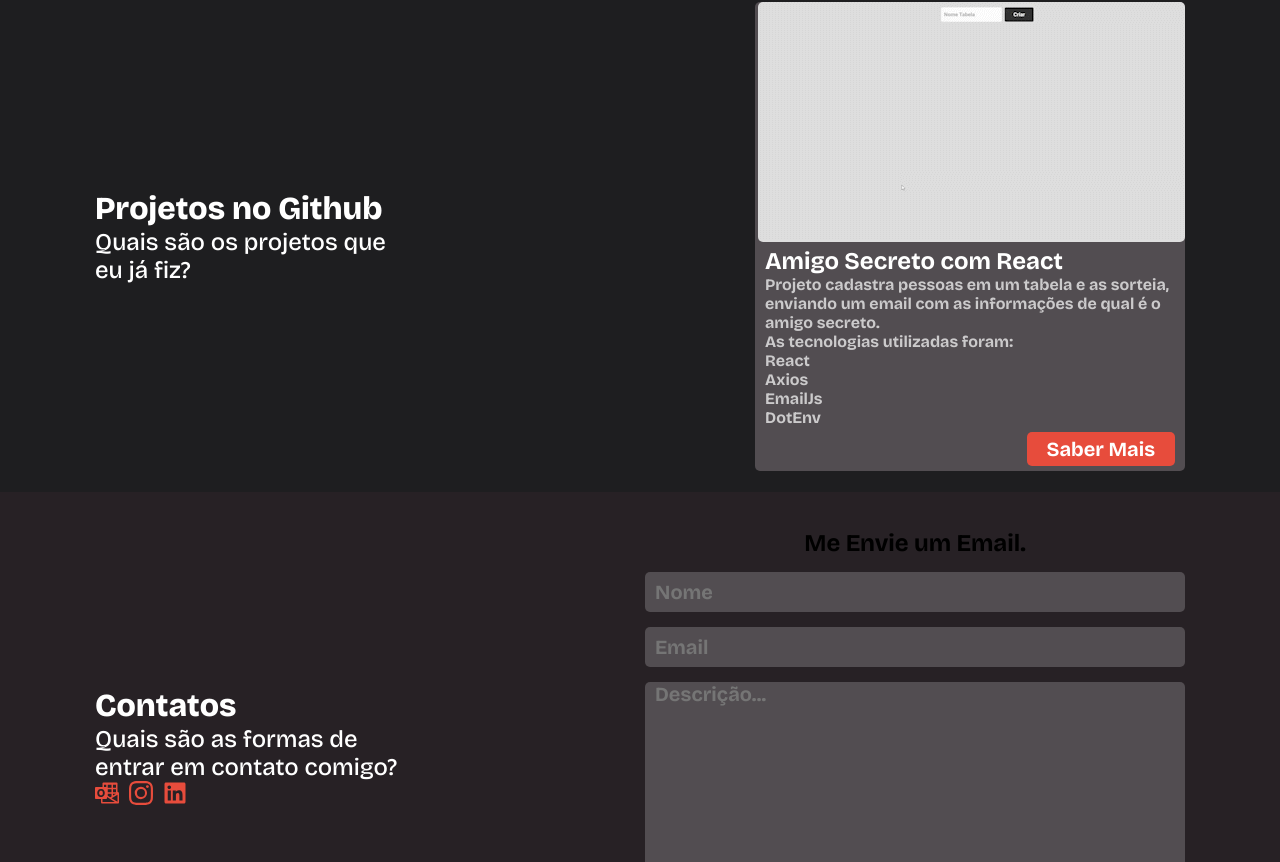
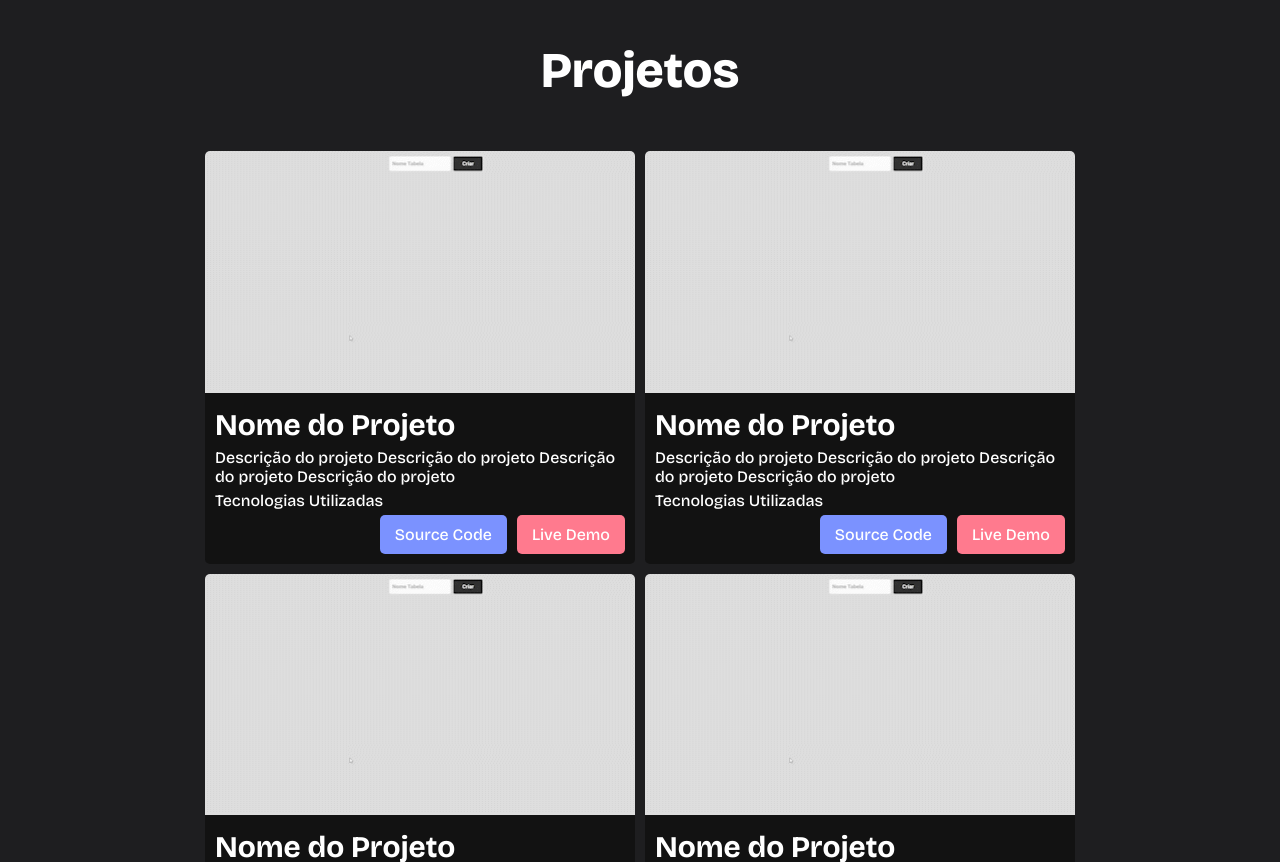
Before and after one commit to Procedeus/Portfolio, a React (Create React App) app: page / in a window 1280 px wide. Shown: the part 1218-2080 px from the top of the page. Built offline with nearby package versions, Linux system fonts and the light colour scheme.

Commit message:
Atualização dos Projetos

```diff
--- a/src/Components/Projetos/index.css
+++ b/src/Components/Projetos/index.css
@@ -1,77 +1,64 @@
-.container-projetos {
-    display: grid;
-    grid-template-columns: repeat(10, 100px);
-    grid-gap: 10px;
-    min-height: 512px;
-    align-items: center;
+#projetos{
+    display: flex;
+    flex-direction: column;
     justify-content: center;
-    padding: 20px 0px;
+    text-align: center;
 }
 
-.col-3{
-    grid-column: 1 / span 3;
+.projects{
+    display: flex;
+    justify-content: center;
+    gap: 10px;
+    flex-wrap: wrap;
+    max-width: 870px;
+    margin: auto;
 }
 
-.p-col-6{
-    display: flex;
-    flex-direction: row;
-    gap: 10px;
-    grid-column: 7 / span 4;
-}
-
-.project{
-    display: flex;
-    flex-direction: column;
-    align-items: flex-end;
-    background-color: var(--color-form);
+.project-box{
+    text-align: start;
+    width: 430px;
+    background-color: var(--color-project);
     border-radius: 5px;
 }
 
-img{
-    border-radius: 5px;
-}
-.padding-project{
-    text-align: start;
-    padding: 5px 10px;
-}
-.padding-project > p{
-    font-weight: 700;
-    font-size: 16px;
-    opacity: 0.7;
+.project-box > img{
+    width: 100%;
+    border-radius: 5px 5px 0px 0px;
 }
 
-.padding-project > h2{
+.project-text{
+    display: flex;
+    flex-direction: column;
+    gap: 5px;
+    padding: 10px;
+}
+
+.project-text > h2{
     font-weight: 700;
-    font-size: 24px;
+    font-size: 30px;
     color: var(--text-color);
 }
 
-.project > a{
-    font-size: 20px;
-    font-weight: 700;
-    padding: 5px 20px;
-    background-color: var(--color-button);
-    color: var(--text-color);
-    text-decoration: none;
-    border-radius: 5px;
-    margin-right: 10px;
-    margin-bottom: 5px;
+.project-text > p{
+    font-weight: 500;
+    font-size: 16px;
 }
 
-@media screen and (max-width: 1100px) {
-    .container-projetos{
-        display: flex;
-        flex-direction: column;
-        text-align: center;
-    }
-    .project{
-        max-width: 430px;
-    }
+.align-button{
+    display: flex;
+    justify-content: end;
+    gap: 10px;
 }
 
-@media screen and (max-width: 750px) {
-    .p-col-6{
-        display: flex;
-        flex-direction: column;
-    }
+.project-button{
+    padding: 10px 15px;
+    border-radius: 5px;
+    color: var(--text-color);
 }
+
+.color-blue{
+    background-color: var(--text-name);
+}
+.color-red{
+    background-color: var(--color-button);
+}
--- a/src/Components/Projetos/index.js
+++ b/src/Components/Projetos/index.js
@@ -3,27 +3,59 @@ import img from '../../assets/amigo-secreto.gif'
 
 const Projetos = () => {
     return (
-        <div className="container-projetos">
-            <div className='col-3'>
-                <h1>Projetos no Github</h1>
-                <p>Quais são os projetos que eu já fiz?</p>
-            </div>
-            <div className='p-col-6'>
-                <div className='project'>
-                    <img src={img} alt="Foto amigo secreto"/>
-                    <div className='padding-project'>
-                        <h2>Amigo Secreto com React</h2>
-                        <p>Projeto cadastra pessoas em um tabela e as sorteia, enviando um email com as informações de qual é o amigo secreto.</p>
-                        <p>As tecnologias utilizadas foram:</p>
-                        <p>React</p>
-                        <p>Axios</p>
-                        <p>EmailJs</p>
-                        <p>DotEnv</p>
+        <section id='projetos' className='grid-12'>
+            <h1>Projetos</h1>
+            <div className='projects'>
+                <div className='project-box'>
+                    <img src={img}/>
+                    <div className='project-text'>
+                        <h2>Nome do Projeto</h2>
+                        <p>Descrição do projeto Descrição do projeto Descrição do projeto Descrição do projeto</p>
+                        <p>Tecnologias Utilizadas</p>
+                        <div className='align-button'>
+                            <a href='/' className='project-button color-blue'>Source Code</a>
+                            <a href='/' className='project-button color-red'>Live Demo</a>
+                        </div>
                     </div>
-                    <a href="https://github.com/Procedeus/React-amigo-secreto">Saber Mais</a>
+                </div>
+                <div className='project-box'>
+                    <img src={img}/>
+                    <div className='project-text'>
+                        <h2>Nome do Projeto</h2>
+                        <p>Descrição do projeto Descrição do projeto Descrição do projeto Descrição do projeto</p>
+                        <p>Tecnologias Utilizadas</p>
+                        <div className='align-button'>
+                            <a href='/' className='project-button color-blue'>Source Code</a>
+                            <a href='/' className='project-button color-red'>Live Demo</a>
+                        </div>
+                    </div>
+                </div>
+                <div className='project-box'>
+                    <img src={img}/>
+                    <div className='project-text'>
+                        <h2>Nome do Projeto</h2>
+                        <p>Descrição do projeto Descrição do projeto Descrição do projeto Descrição do projeto</p>
+                        <p>Tecnologias Utilizadas</p>
+                        <div className='align-button'>
+                            <a href='/' className='project-button color-blue'>Source Code</a>
+                            <a href='/' className='project-button color-red'>Live Demo</a>
+                        </div>
+                    </div>
+                </div>
+                <div className='project-box'>
+                    <img src={img}/>
+                    <div className='project-text'>
+                        <h2>Nome do Projeto</h2>
+                        <p>Descrição do projeto Descrição do projeto Descrição do projeto Descrição do projeto</p>
+                        <p>Tecnologias Utilizadas</p>
+                        <div className='align-button'>
+                            <a href='/' className='project-button color-blue'>Source Code</a>
+                            <a href='/' className='project-button color-red'>Live Demo</a>
+                        </div>
+                    </div>
                 </div>
             </div>
-        </div>
+        </section>
     );
 }
 
--- a/src/index.css
+++ b/src/index.css
@@ -8,10 +8,9 @@
 }
 :root{
     --color-bg: #1E1E20;
-    --color-bg-lite: #272125;
     --color-navbar: #111111;
-    --color-button: #E74C3C;
-    --color-form: #524D51;
+    --color-project: #121212;
+    --color-button: #FF7A8E;
     --text-color: #FFFFFF;
     --text-name: #7B92FF;
 
```
